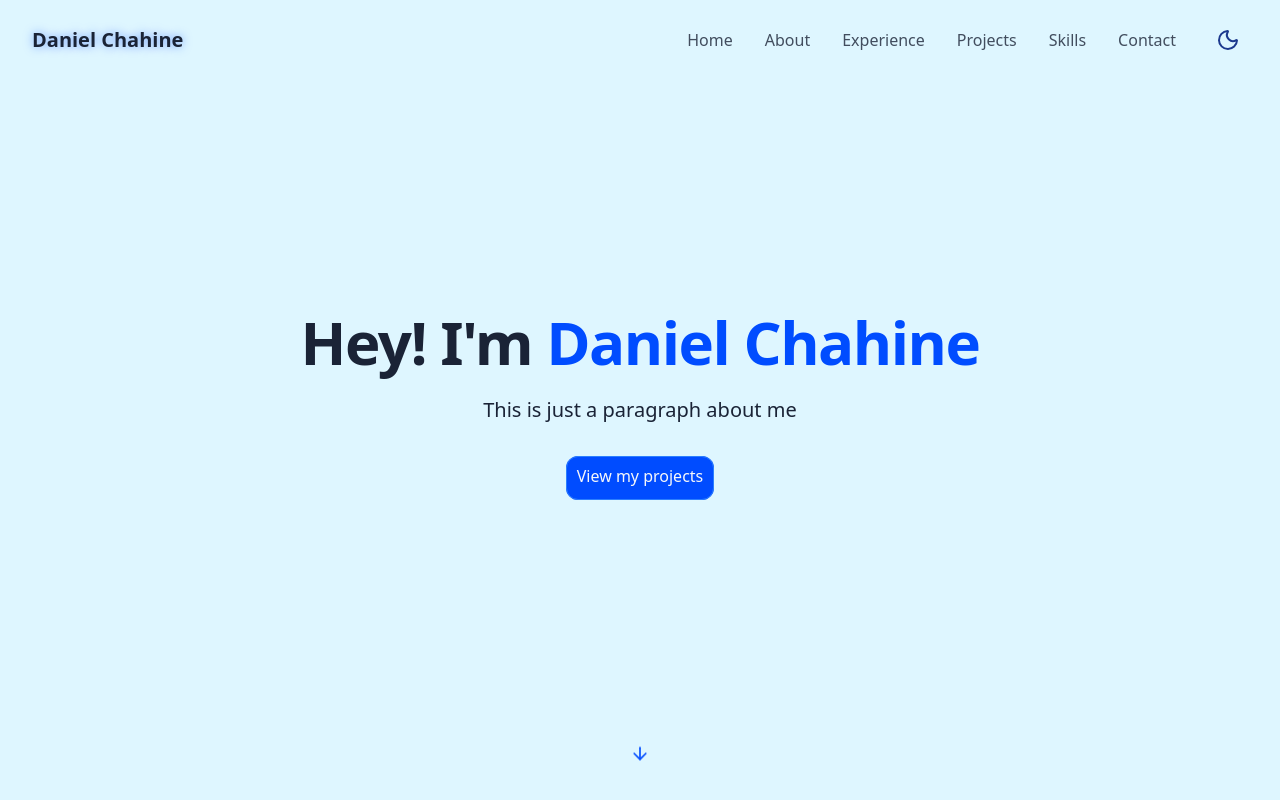
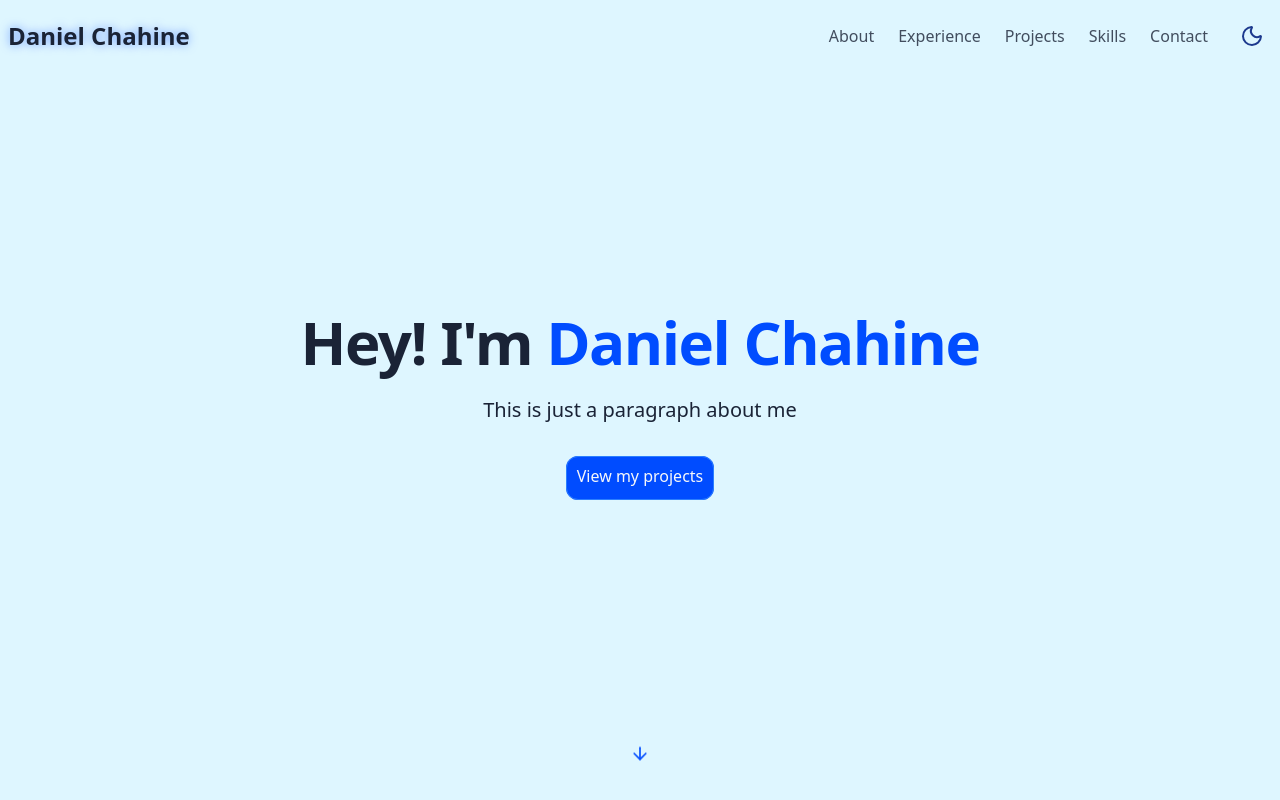
Before and after one commit to DanielChahine0/DanielChahine0.github.io, a React (Vite) app: page / in a window 1280 px wide. Shown: the top 800 px of the page. Built offline with nearby package versions, Linux system fonts and the light colour scheme.

Commit message:
Fixed the stars

```diff
--- a/src/components/NavBar.jsx
+++ b/src/components/NavBar.jsx
@@ -4,7 +4,6 @@ import { useEffect, useState } from 'react'
 import { ThemeToggle } from './ThemeToggle'; // Import the ThemeToggle component
 
 const navItems = [
-    { name: 'Home', href: '#hero' },
     { name: 'About', href: '#about' },
     { name: 'Experience', href: '#experience' },
     { name: 'Projects', href: '#projects' },
@@ -34,27 +33,27 @@ export const NavBar = () => {
         <nav
             className= {cn(
                 "fixed w-full z-40 transition-all duration-300",
-                isScrolled ? "py-3 bg-background/80 backdrop-blur-md shadow-xs" : "py-5"
+                isScrolled ? "py-2 bg-background/80 backdrop-blur-md shadow-xs" : "py-4"
             )}
         >
-            <div className='container flex items-center justify-between'>
+            <div className='container flex items-center justify-between px-2'> {/* Adjust padding here */}
                 <a
-                    className='text-xl font-bold text-primary flex items-center'
-                    href="#hero"
+                    className='text-2xl font-bold flex items-center hover:scale-105 transition-transform duration-300' // Adjust margin here
+                    href="#"
                 >
                     <span className='relative z-10'>
-                        <span className='text-glow text-foreground'>Daniel Chahine</span>
+                        <span className='text-glow'>Daniel Chahine</span>
                     </span>
                 </a>
 
                 {/* Desktop Version */}
-                <div className='hidden md:flex items-center space-x-8'>
-                    {navItems.map((item,key) => (
+                <div className='hidden md:flex items-center space-x-6'>
+                    {navItems.map((item, key) => (
                         <a href={item.href} key={key} className='text-foreground/80 hover:text-primary transition-colors duration-200'>
                             {item.name}
                         </a>
                     ))}
-                    <ThemeToggle /> {/* Add ThemeToggle to desktop nav */}
+                    <ThemeToggle />
                 </div>
 
                 {/* Mobile Version */}
--- a/src/components/StarBackground.jsx
+++ b/src/components/StarBackground.jsx
@@ -7,18 +7,8 @@ export const StarBackground = () => {
     const [meteors, setMeteors] = useState([]);
 
     useEffect(() => {
-        // generateStars();
+        generateStars();
         // generateMeteors();
-
-        const handleResize = () => {
-            generateStars();
-        }
-
-        window.addEventListener('resize', handleResize);
-
-        return () => {
-            window.removeEventListener('resize', handleResize);
-        }
     }, []);
 
     const generateStars = () => {
--- a/src/index.css
+++ b/src/index.css
@@ -19,6 +19,7 @@
   --animate-fade-in-delay-3: fade-in 0.7s ease-out 0.6s forwards;
   --animate-fade-in-delay-4: fade-in 0.7s ease-out 0.8s forwards;
   --animate-meteor: meteor 5s linear infinite;
+
 
   @keyframes float {
     0%,
@@ -197,4 +198,17 @@
     animation: flash 5s linear infinite;
     box-shadow: 0 0 10px 0.5px #22c55e, 0 0 2px 1px #22c55e;
   }
+
+  /* Hide stars in light mode */
+  .star {
+    opacity: 0 !important;
+    pointer-events: none;
+  }
+
+  /* Show stars in dark mode */
+  .dark .star {
+    opacity: 1 !important;
+    pointer-events: auto;
+  }
+
 }
```
Also changed, not shown: src/components/ThemeToggle.jsx (line endings or trailing spaces), src/pages/Home.jsx (line endings or trailing spaces).
